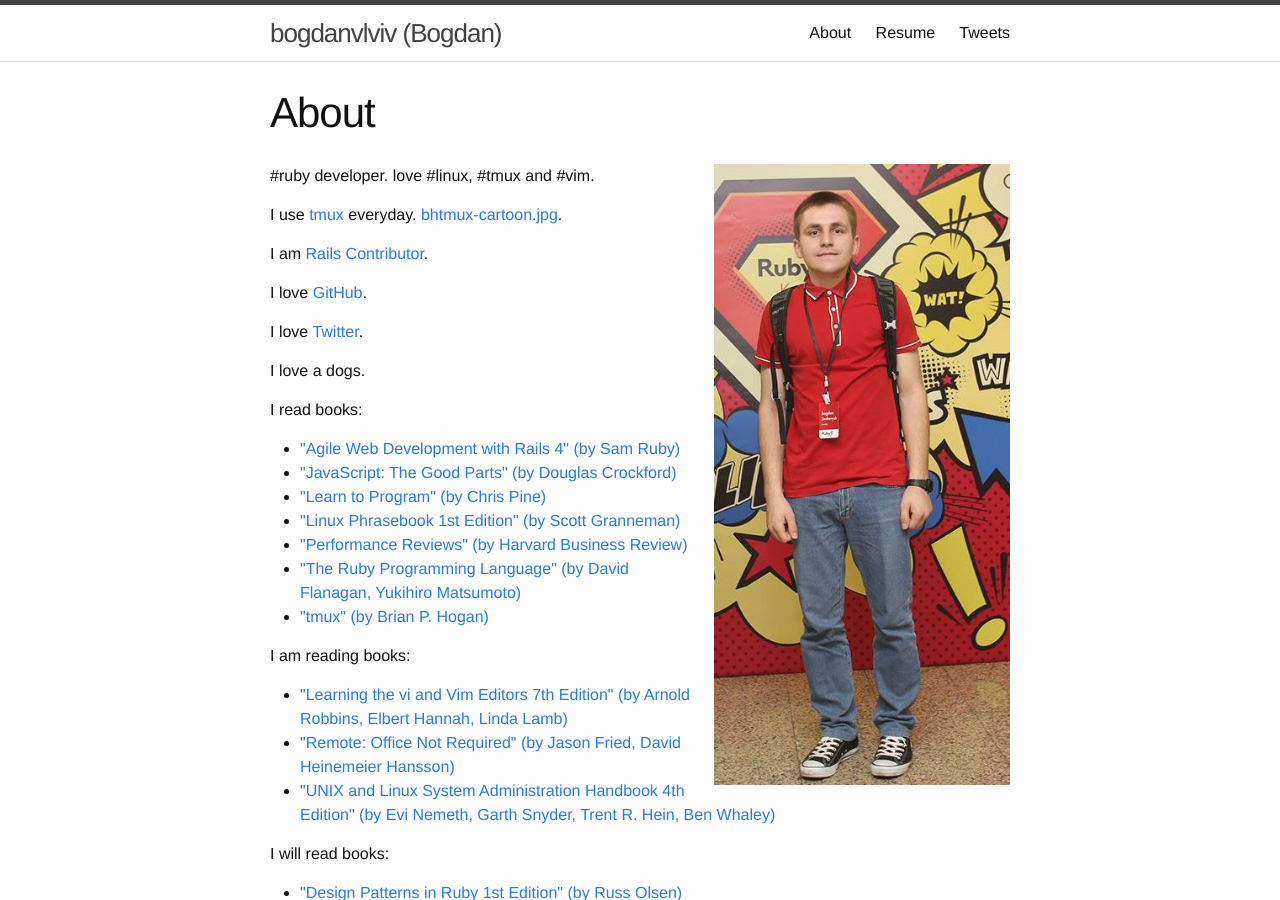
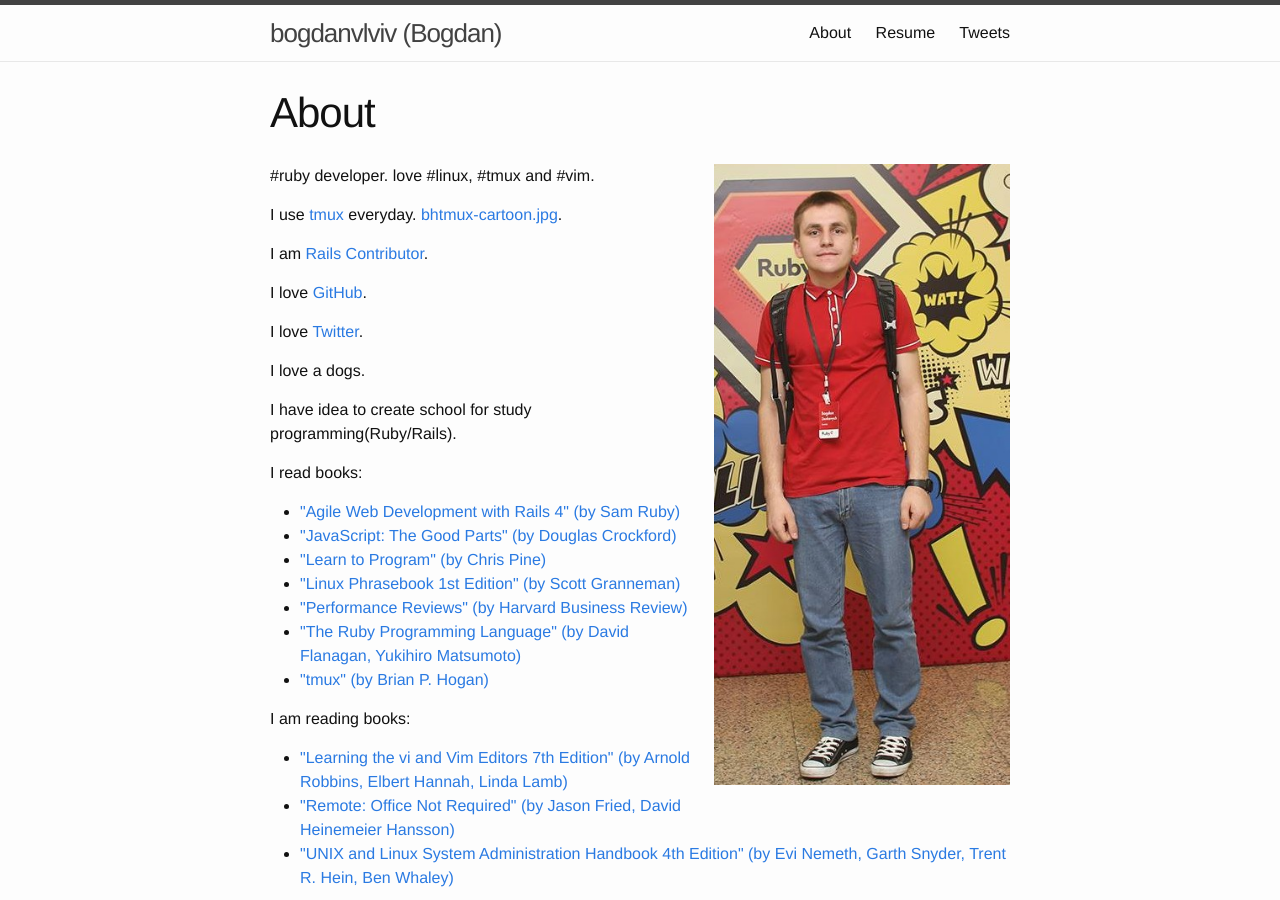
Before and after one commit to crowdpro3/bogdanvlviv.github.io, a Jekyll site: the page built from about.html, in a window 1280 px wide and 900 px high. Built offline with Jekyll 4.4.1, drawn with Linux system fonts in a browser that asks for light colours; comment, search, counter and statistics services are not loaded.

Commit message:
Add idea to create school

```diff
--- a/about.html
+++ b/about.html
@@ -27,6 +27,10 @@ permalink: /about.html
 
 <p>
   I love a dogs.
+</p>
+
+<p>
+  I have idea to create school for study programming(Ruby/Rails).
 </p>
 
 <p>
```
